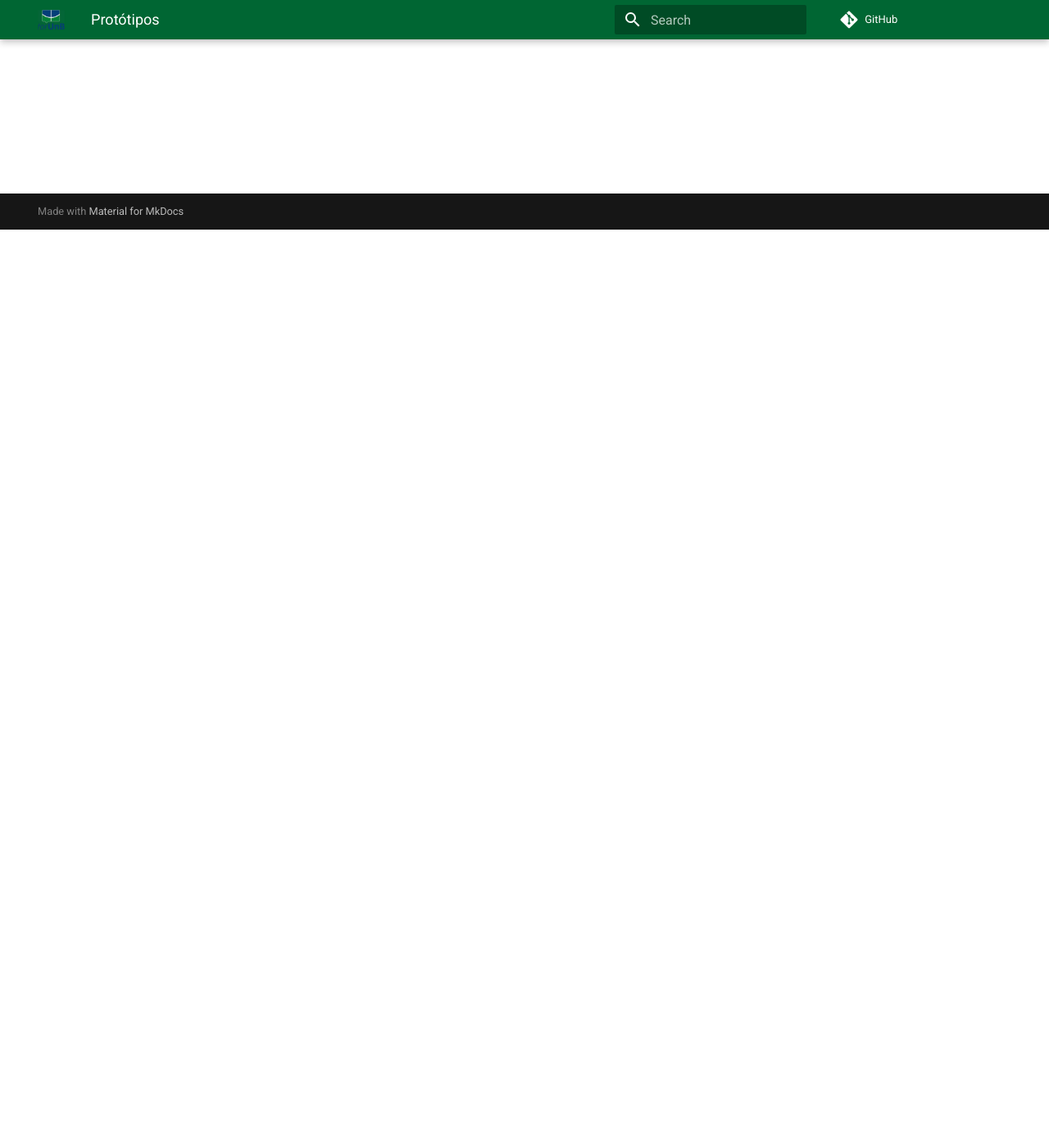
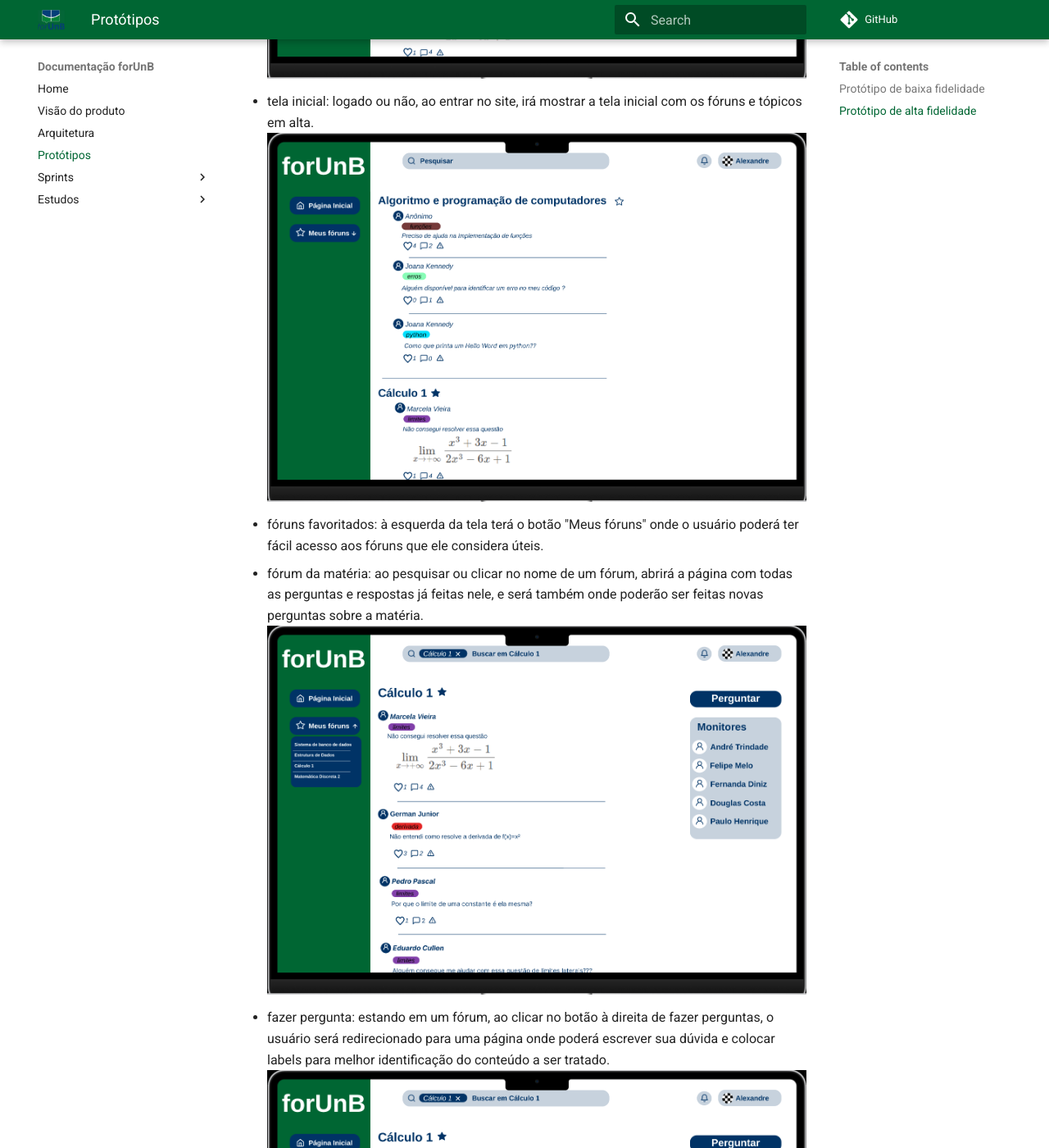
Before and after one commit to unb-mds/2024-1-forUnB, an MkDocs documentation site: the page built from docs/prototipo/prototipo.md, in a window 1280 px wide and 1400 px high, scrolled down 1120 px. Shown: the whole window at 82% size. Built offline with MkDocs 1.6.1 and Material for MkDocs 9.7.7, drawn with Linux system fonts in a browser that asks for light colours; comment, search, counter and statistics services are not loaded; some of the changed text lies outside the part shown.

Commit message:
explaining the high fidelity prototype

```diff
--- a/docs/prototipo/prototipo.md
+++ b/docs/prototipo/prototipo.md
@@ -11,4 +11,25 @@ Já esse modelo é uma versão mais detalhada e verídica do produto final.
 
 - [Protótipo de alta fidelidade](https://www.figma.com/proto/kI9C8oLfBGGoXdJU1zAdZX/Intera%C3%A7%C3%B5es?node-id=12-1331&starting-point-node-id=1%3A2)
 
-Nele tem várias funcionalidades que conseguimos implementar visualmente, como a tela principal, os fóruns, e a aba de criação de perguntas.
+Nele conseguimos representar todas as features pensadas, algumas por meio de interações, que foram as seguintes:
+
+- login: ao clicar no botão "Iniciar Sessão" aparecerá a tela para o usuário fazer o login ou se cadastrar se for o primeiro acesso.
+![login](../assets/login.png)
+
+- tela inicial: logado ou não, ao entrar no site, irá mostrar a tela inicial com os fóruns e tópicos em alta.
+![tela inicial](../assets/telaInicial.png)
+
+- fóruns favoritados: à esquerda da tela terá o botão "Meus fóruns" onde o usuário poderá ter fácil acesso aos fóruns que ele considera úteis.
+- fórum da matéria: ao pesquisar ou clicar no nome de um fórum, abrirá a página com todas as perguntas e respostas já feitas nele, e será também onde poderão ser feitas novas perguntas sobre a matéria.
+![fórun de cálculo e os favoritados](../assets/Calculo_MeusForuns.png)
+
+- fazer pergunta: estando em um fórum, ao clicar no botão à direita de fazer perguntas, o usuário será redirecionado para uma página onde poderá escrever sua dúvida e colocar labels para melhor identificação do conteúdo a ser tratado.
+![fazer pergunta](../assets/fazerPergunta.png)
+
+- responder comentários: será possível ao usuário responder perguntas e também outras respostas ao clicar no botão de interação presente em cada comentário.
+- aba de notificações: ao clicar no sininho, todas as notificações envolvendo respostas, curtidas e afins aparecerão.
+![responder pergunta e notificação](../assets/responder_Notificacao.png)
+
+- aba do usuário: ao clicar no perfil, será possível encerrar a sessão, mexer com dados pessoais e excluir a conta.
+- filtro por label: ao clicar em uma label, a pesquisa fará um filtro para só mostrar perguntas com essa label específica.
+![filtro e aba do usuário](../assets/filtro_User.png)
```
Also changed, not shown: docs/assets/responder_Notificacao.png (added), docs/prototipo/image-1.png (added), docs/prototipo/image.png (added).
